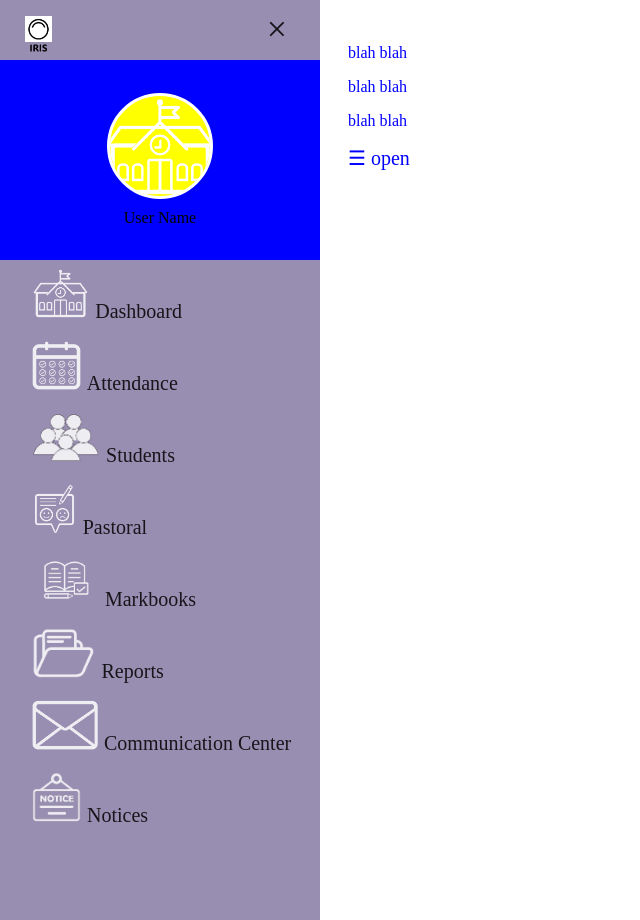
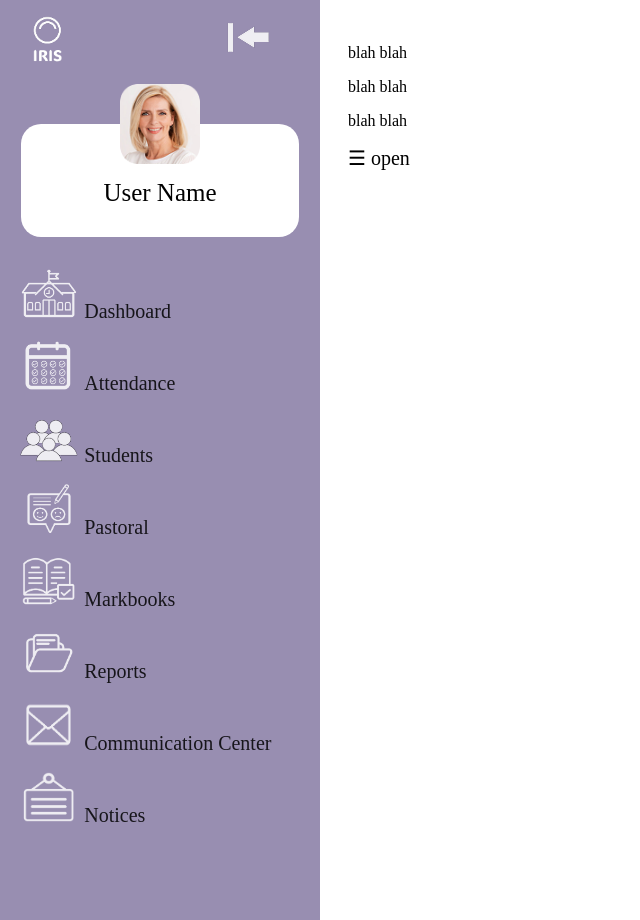
Before and after one commit to supertop24/IRIS, a Flask app: template iris/website/templates/navBase.html in a window 1280 px wide. Shown: the whole page, without its empty margins (0-640 px from the left). Run offline with Flask 3, Linux system fonts and the light colour scheme; the template is opened without the code that fills it, so the values that code supplies are empty.

Commit message:
Added images, and the user profile in the nav

```diff
--- a/iris/website/static/css/navBase.css
+++ b/iris/website/static/css/navBase.css
@@ -14,7 +14,7 @@
 
 /* IRIS logo position */
 .irisLogo {
-    height: 36px;
+    height: 55px;
     width: auto;
     position: absolute;
     top: 0;
@@ -23,9 +23,19 @@
     padding-top: 5%;
 }
 
+
+/* Close button postion and style */
+.sideNav .closebtn {
+    position: absolute;
+    top: 0;
+    right: 25px;
+    height: 40px;
+    width: auto;
+    margin-left: 50px;
+}
+
 /* User profile container */
 .userProfile {
-    background-color: blue;
     height: 200px;
     width: 100%;
     display: flex;
@@ -33,32 +43,38 @@
     align-items: center; /* center horizontally */
     justify-content: center; /* centers vertically */
     gap: 10px; /* Adds space between items */
+    position: relative;
 }
 
 /* User prfile image */
 .userProfileImg {
-    height: 100px;
-    width: 100px;
+    height: 80px;
+    width: 80px;
     object-fit: cover; /* Ensures the image cover the box */;
-    background-color: yellow;
-    border-radius: 50%;
-    border: 3px solid white
+    border-radius: 20%;
+    position: relative;
+    z-index: 2; /* Places the image above the username box */
+    margin-bottom: -50px; /* Makes the image overlap the username box */
 }
 
 /* User name box */
-.username {
-    background-color: white;
-    padding: 10px 20px;
+.userName {
+    background-color: #ffffff;
+    padding-top: 55px;
+    padding-bottom: 30px;
     border-radius: 20px;
     text-align: center;
     color:#000000;
-    font-size: 20px;
-    width: 80%;
+    font-size: 25px;
+    width: 87%;
+    box-sizing: border-box;
+    position: relative;
+    z-index: 1;
 }
 
 /* Nav links */
 .sideNav a {
-    padding: 8px 8px 8px 32px;
+    padding: 8px 8px 8px 20px;
     text-decoration: none;
     font-size: 25px;
     color: #000000;
@@ -82,7 +98,7 @@
 /* Icon sizing */
 .navIcon {
     height: 50px;
-    width: auto;
+    width: 58px;
 }
 
 /* Nav item text */
@@ -91,19 +107,9 @@ span {
     cursor: pointer;
 }
 
-/* Close button postion and style */
-.sideNav .closebtn {
-    position: absolute;
-    top: 0;
-    right: 25px;
-    font-size: 36px;
-    margin-left: 50px;
-}
-
 /* Pushing page content to the right when nav opened */
 #container {
     transition: margin-left .5s;
     padding: 20px;
-    color: blue;
     margin-left:  320px;
 }
--- a/iris/website/templates/navBase.html
+++ b/iris/website/templates/navBase.html
@@ -16,15 +16,15 @@
         <div id="mySideNav" class="sideNav">
 
             <!--IRIS logo-->
-            <img class="irisLogo" src="{{url_for('static', filename='images/portalLogo.png')}}">
+            <img class="irisLogo" src="static/images/icons/whiteIrisLogo.png">
 
             <!--Close button-->
-            <a href="javascript:void(0)" class="closebtn" onclick="closeNav()">&times;</a>
+            <a href="javascript:void(0)" class="closebtn" onclick="closeNav()"><img src="static/images/icons/closeNav.png"></a>
 
 
             <!--User profile-->
             <div class="userProfile">
-                <img class="userProfileImg" src="static/images/icons/dashboard.png" alt="User profile pitcure">
+                <img class="userProfileImg" src="static/images/teachers/janeSmith.png" alt="User profile picture">
                 <div class="userName">User Name</div>
             </div>
 
--- a/iris/website/templates/portalSelect.html
+++ b/iris/website/templates/portalSelect.html
@@ -28,7 +28,7 @@
             </div>
 
             <div class="selectPortalItem"  style="background-color:#988EB1;" >
-                <a href="/teacherPortal">
+                <a href="navBase">
 
                 <div class="selectPortalItemIconContainer">
                     <!--  <img src="{{url_for('static', filename='images/icons/portalSelectFiller.png')}}" align="middle" /> -->
```
Also changed, not shown: iris/website/views.py (+5 -9 lines), iris/website/static/images/icons/attendance.png, iris/website/static/images/icons/closeNav.png (added), iris/website/static/images/icons/communication.png, iris/website/static/images/icons/markbooks.png, iris/website/static/images/icons/notices.png, iris/website/static/images/icons/pastoral.png, iris/website/static/images/icons/reports.png, iris/website/static/images/icons/students.png, iris/website/static/images/icons/whiteIrisLogo.png (added), iris/website/static/images/teachers/janeSmith.png (added).
